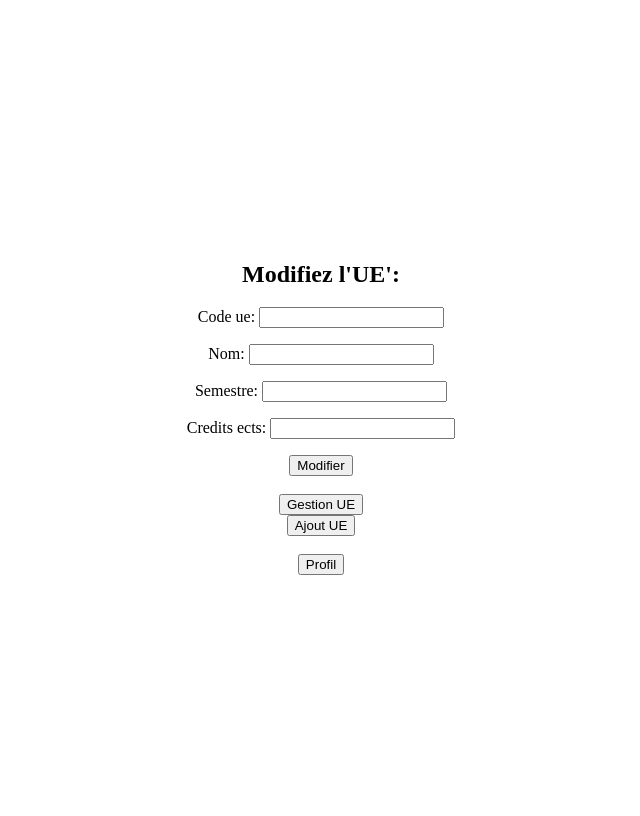
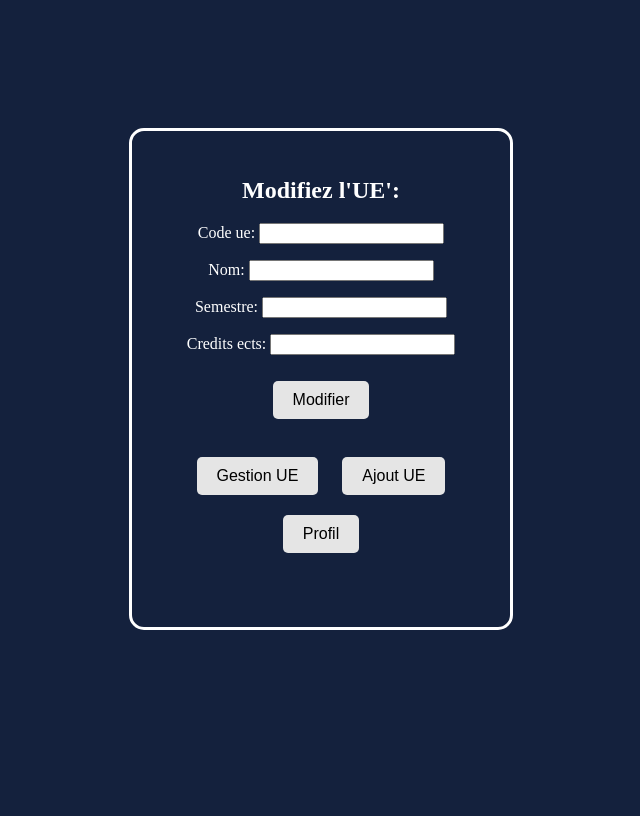
Before and after one commit to 0xKDA/sae-23, a Django app: template gestionnaire_notes/general/templates/gestion/ue/modification_ue.html in a window 1280 px wide. Shown: the whole page, without its empty margins (319-959 px from the left). After the commit the page ends 630 px from the top, so only its background shows below. Run offline with Django 4.2, Linux system fonts and the light colour scheme; the template is opened without the code that fills it: values that come from a table or form of the project are taken from there, others are empty.

Commit message:
Update modification_ue.html

```diff
--- a/gestionnaire_notes/general/templates/gestion/ue/modification_ue.html
+++ b/gestionnaire_notes/general/templates/gestion/ue/modification_ue.html
@@ -6,26 +6,8 @@
 
     <meta charset="UTF-8">
     <title>Modification UE</title>
+    <link rel="stylesheet" href="css.css">
 
-    <style>
-
-        .BlocCentral {
-            display: flex;
-            flex-direction: column;
-            align-items: center;
-            justify-content: center;
-            height: 100vh;
-        }
-
-        form {
-            text-align: center;
-        }
-
-        .EspaceHyperlien {
-            margin-top: 1em;
-        }
-
-    </style>
 
     <script>
 
@@ -39,7 +21,7 @@
 
 <body>
 
-    <div class="BlocCentral">
+    <div class="connexion">
 
         <form method="POST">
 
```
